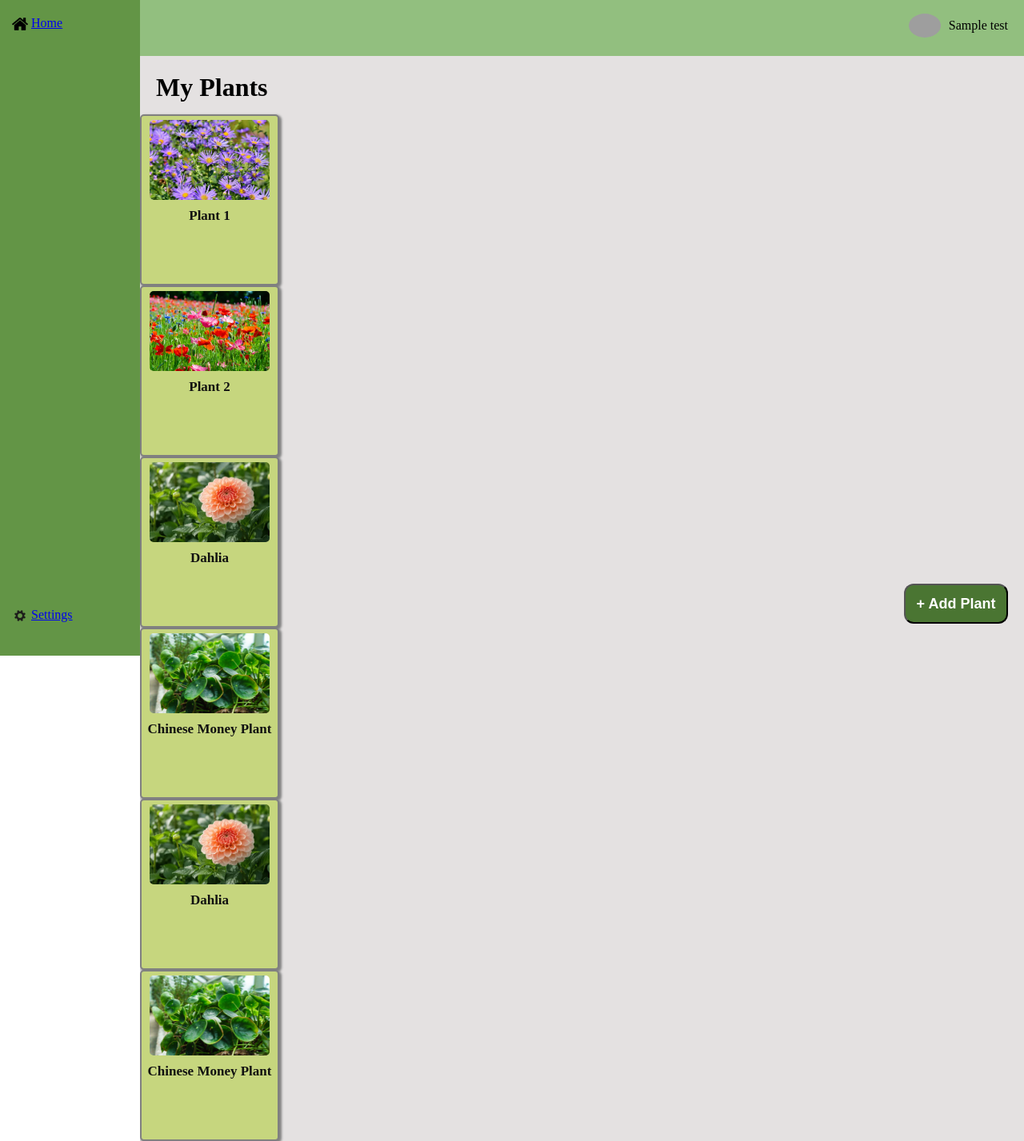
After one commit to Djayden-R/Informatica-project, a Flask app: template templates/Home.html in a window 1280 px wide. The commit adds this page. Shown: the whole page at 80% size. Run offline with Flask 3, Linux system fonts and the light colour scheme; the template is opened without the code that fills it: most values are stand-ins (such as "Sample title", 1, 10 or a date in 2020); grey boxes are pictures that could not be loaded.

Commit message:
Splits html op in base bestand
Co-authored-by: JensBoogert <JensBoogert@users.noreply.github.com>

```diff
--- a/main.py
+++ b/main.py
@@ -0,0 +1,12 @@
+from flask import Flask, render_template
+
+app = Flask(__name__)
+
+
+@app.route("/plants")
+def plants():
+    return render_template('plants.html', test="HBV")
+
+@app.route("/")
+def home():
+    return render_template('Home.html', test="HBV")
--- /dev/null
+++ b/templates/Home.html
@@ -0,0 +1,44 @@
+{% extends 'base.html' %}
+{% block content %}
+<!--Hoofd content van de website-->
+    <div class="main">
+
+        <h1>My Plants</h1>
+
+        <div class="single_plantcardrow">
+            <div class="plant_card">
+                <img class="plant_image"
+                    src="{{ url_for('static', filename='/images/planten/blauwe-bloem.webp') }}">
+                <p class="plant_title">Plant 1</p>
+            </div>
+            <div class="plant_card">
+                <img class="plant_image"
+                    src="{{ url_for('static', filename='/images/planten/random-bloemen.jpeg') }}">
+                <p class="plant_title">Plant 2</p>
+            </div>
+            <div class="plant_card">
+                <img class="plant_image"
+                    src="{{ url_for('static', filename='/images/planten/roze-bloem.webp') }}">
+                <p class="plant_title">Dahlia</p>
+            </div>
+            <div class="plant_card">
+                <img class="plant_image"
+                    src="{{ url_for('static', filename='/images/planten/pannenkoekenplant.jpg') }}">
+                <p class="plant_title">Chinese Money Plant</p>
+            </div>
+            <div class="plant_card">
+                <img class="plant_image"
+                    src="{{ url_for('static', filename='/images/planten/roze-bloem.webp') }}">
+                <p class="plant_title">Dahlia</p>
+            </div>
+            <div class="plant_card">
+                <img class="plant_image"
+                    src="{{ url_for('static', filename='/images/planten/pannenkoekenplant.jpg') }}">
+                <p class="plant_title">Chinese Money Plant</p>
+            </div>
+        </div>
+
+    </div>
+
+    <button class="add_plant_button">+ Add Plant</button>
+{% endblock %}
--- /dev/null
+++ b/templates/base.html
@@ -0,0 +1,39 @@
+<!DOCTYPE html>
+<html lang="en">
+<head>
+    <meta charset="UTF-8">
+    <title>Plants</title>
+    <link rel="stylesheet" href="{{ url_for('static', filename='style.css') }}">
+</head>
+<body>
+    <div class="topnav">
+
+        <div class="userinfo">
+            <img class = "profilepicture"
+            src="{{ url_for('static', filename='/images/profilepicture.png') }}"
+            width="40">
+            <p>{{test}}</p>
+        </div>
+
+    </div>
+
+    <div class="sidenav">
+
+        <div class="sidebar_element">
+            <img src="{{ url_for('static', filename='/images/home.png') }}" class="sidebar_icons">
+            <a href="{{ url_for('home') }}">Home</a>
+        </div>
+
+        <div class="settings">
+            <img src="{{ url_for('static', filename='/images/settings.png') }}" class="sidebar_icons">
+            <a href="https://www.google.com/goto?url=CAESYwHrOzAVBIR6PelyNFryR6Mypf2GjEfSXZ1zCWsM8eLDMF3_xU6KE29EM-O37gk2UhYGAlxe8oVqk8OLH4oMq02d6b5ucyEd1RyOtgPzunJ6kDt8NK18rpKYPXoGthAYbgFaAg">
+                Settings</a>
+        </div>
+
+    </div>
+
+    {% block content %}
+    {% endblock %}
+
+</body>
+</html>
```
Also changed, not shown: Home.html (deleted, +0 -54 lines), templates/plants.html (renamed from templates/site.html, +3 -33 lines), test.py (deleted, +0 -8 lines).
